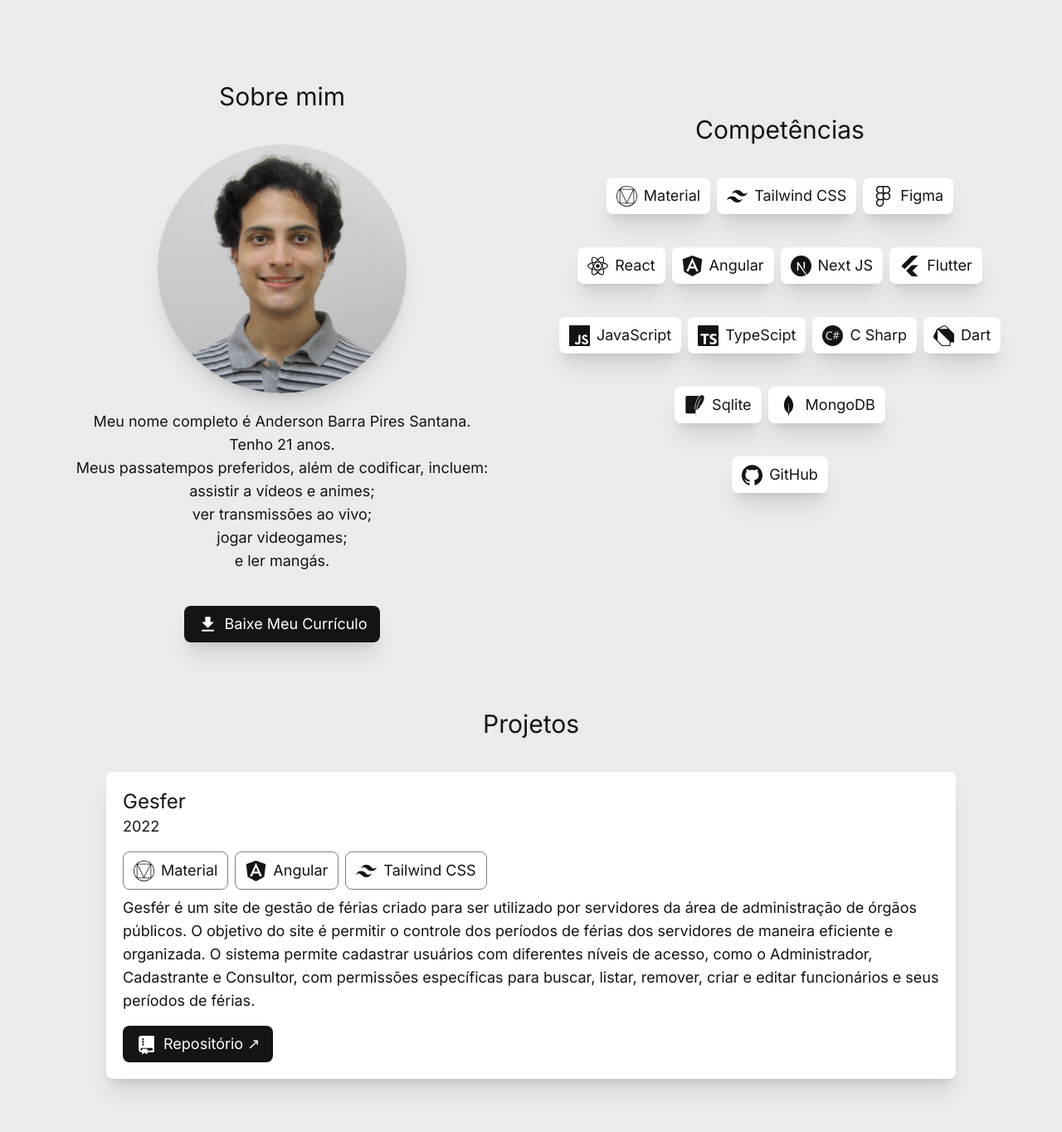
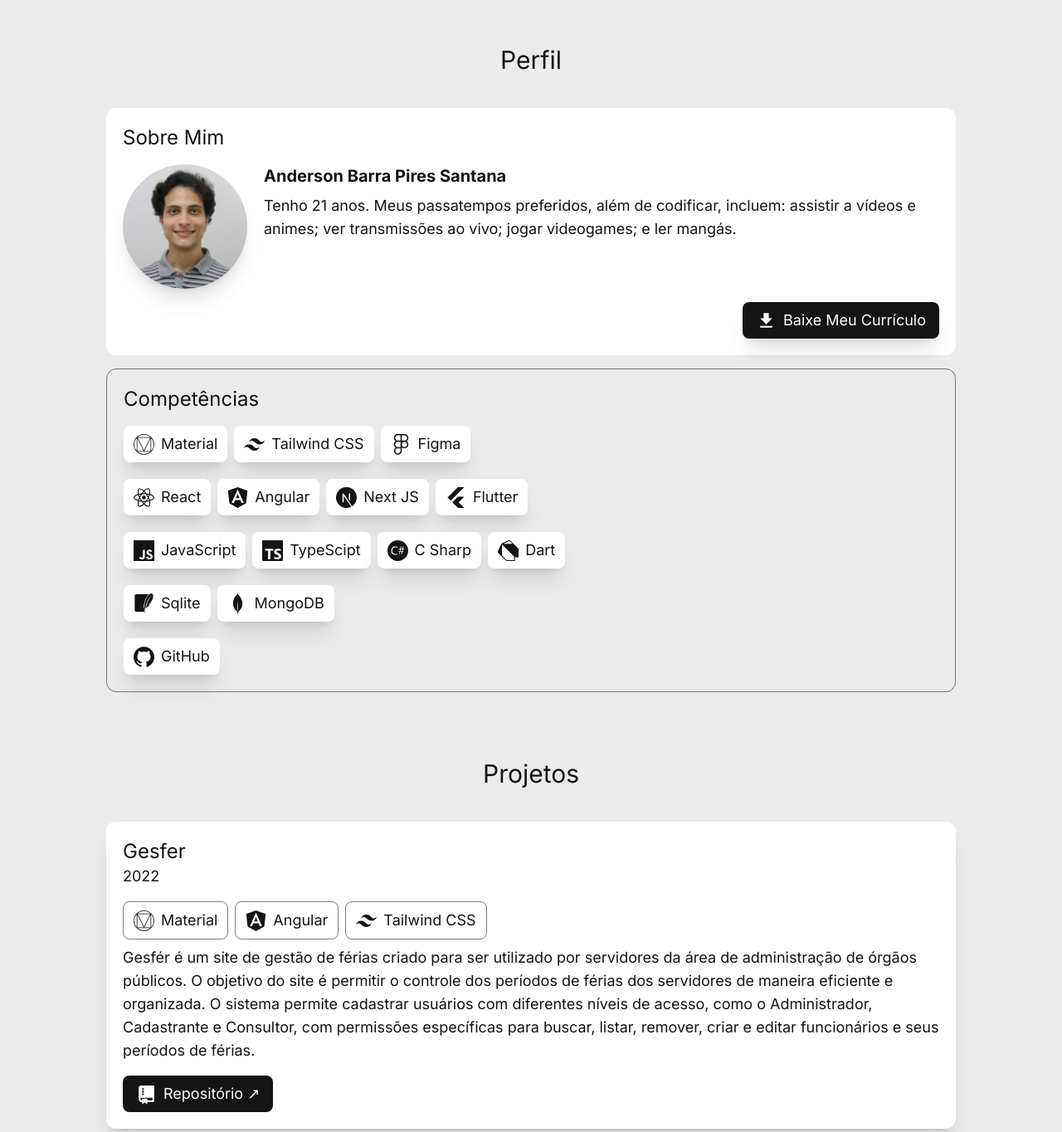
Before and after one commit to anderson-barra/portfolio, a Next.js app: page / in a window 1280 px wide. Shown: the part 786-2150 px from the top of the page at 83% size. Built offline with nearby package versions, Linux system fonts and the light colour scheme.

Commit message:
Major Update: profile section Minor Update: projects section

```diff
--- a/app/components/button.tsx
+++ b/app/components/button.tsx
@@ -12,7 +12,7 @@ export default function Button({variant, Icon, label}: {variant: string | undefi
 
                     <Icon size={25} color={theme.icon.contrast}/>
 
-                    <span className={`${theme.text.contrast} text-lg text-center`}>{label}</span>
+                    <span className={`${theme.text.contrast} text-base sm:text-lg text-center`}>{label}</span>
 
                 </button>
             );
@@ -22,7 +22,7 @@ export default function Button({variant, Icon, label}: {variant: string | undefi
 
                     <Icon size={25} color={theme.icon.contrast}/>
 
-                    <span className={`${theme.text.contrast} text-lg text-center`}>{label}</span>
+                    <span className={`${theme.text.contrast} text-base sm:text-lg text-center`}>{label}</span>
 
                 </button>
             );
@@ -32,7 +32,7 @@ export default function Button({variant, Icon, label}: {variant: string | undefi
 
                     <Icon size={25} color={theme.icon.contrast}/>
 
-                    <span className={`${theme.text.contrast} text-lg text-center`}>{label}</span>
+                    <span className={`${theme.text.contrast} text-base sm:text-lg text-center`}>{label}</span>
 
                 </button>
             );
--- a/app/components/card.tsx
+++ b/app/components/card.tsx
@@ -20,7 +20,7 @@ export function CardActions({children, xPos}: {children: React.ReactNode, xPos:
     );
 }
 
-export default function Card({children}: {children: React.ReactNode}) {
+export default function Card({children, variant}: {children: React.ReactNode, variant: "raised" | "outlined" | "flat"}) {
     const theme = useContext(ThemeContext);
 
     let title;
@@ -54,14 +54,16 @@ export default function Card({children}: {children: React.ReactNode}) {
         }
     });
 
+    switch (variant) {
+        case "raised":
             return(
-        <div className={`p-5 ${theme.bg.figure} shadow-xl rounded-lg flex flex-col gap-4`}>
+                <div className={`p-5 ${theme.bg.figure} shadow-xl rounded-xl flex flex-col gap-4`}>
 
                     {
                         !!title && !subTitle &&
                         <div className='flex flex-col'>
 
-                    <span className={`${theme.text.main} text-2xl text-start`}>{!!title && title}</span>
+                            <span className={`${theme.text.main} text-xl sm:text-2xl text-start`}>{!!title && title}</span>
 
                         </div>
 
@@ -71,9 +73,9 @@ export default function Card({children}: {children: React.ReactNode}) {
                         !!title && !!subTitle &&
                         <div className='flex flex-col'>
 
-                    <span className={`${theme.text.main} text-2xl text-start`}>{!!title && title}</span>
+                            <span className={`${theme.text.main} text-xl sm:text-2xl text-start`}>{!!title && title}</span>
 
-                    <span className={`${theme.text.main} text-lg text-start`}>{!!subTitle && subTitle}</span>
+                            <span className={`${theme.text.main} text-base sm:text-lg text-start`}>{!!subTitle && subTitle}</span>
 
                         </div>
 
@@ -82,7 +84,7 @@ export default function Card({children}: {children: React.ReactNode}) {
                     {content}
 
                     {
-                !!actionsLeft && !actionsRight &&
+                        !!actionsLeft.length && !actionsRight.length &&
                         <div className='flex flex-col sm:flex-row justify-start'>
 
                             {Children.map(actionsLeft, child =>
@@ -95,7 +97,7 @@ export default function Card({children}: {children: React.ReactNode}) {
                     }
 
                     {
-                !!actionsRight && !actionsLeft &&
+                        !!actionsRight.length && !actionsLeft.length &&
                         <div className='flex flex-col sm:flex-row justify-end'>
 
                             {Children.map(actionsRight, child =>
@@ -108,7 +110,232 @@ export default function Card({children}: {children: React.ReactNode}) {
                     }
 
                     {
-                !!actionsLeft && !!actionsRight &&
+                        !!actionsLeft.length && !!actionsRight.length &&
+                        <div className='flex flex-col sm:flex-row justify-between gap-2'>
+
+                            {Children.map(actionsLeft, child =>
+                                <div className="flex flex-col sm:flex-row">
+                                    {child}
+                                </div>
+                            )}
+
+                            {Children.map(actionsRight, child =>
+                                <div className="flex flex-col sm:flex-row">
+                                    {child}
+                                </div>
+                            )}
+
+                        </div>
+                    }
+
+                </div>
+            );
+        case "outlined":
+            return(
+                <div className={`p-5 border-[1px] ${theme.border} rounded-xl flex flex-col gap-4`}>
+
+                    {
+                        !!title && !subTitle &&
+                        <div className='flex flex-col'>
+
+                            <span className={`${theme.text.main} text-xl sm:text-2xl text-start`}>{!!title && title}</span>
+
+                        </div>
+
+                    }
+
+                    {
+                        !!title && !!subTitle &&
+                        <div className='flex flex-col'>
+
+                            <span className={`${theme.text.main} text-xl sm:text-2xl text-start`}>{!!title && title}</span>
+
+                            <span className={`${theme.text.main} text-base sm:text-lg text-start`}>{!!subTitle && subTitle}</span>
+
+                        </div>
+
+                    }
+
+                    {content}
+
+                    {
+                        !!actionsLeft.length && !actionsRight.length &&
+                        <div className='flex flex-col sm:flex-row justify-start'>
+
+                            {Children.map(actionsLeft, child =>
+                                <div className="Row">
+                                    {child}
+                                </div>
+                            )}
+
+                        </div>
+                    }
+
+                    {
+                        !!actionsRight.length && !actionsLeft.length &&
+                        <div className='flex flex-col sm:flex-row justify-end'>
+
+                            {Children.map(actionsRight, child =>
+                                <div className="Row">
+                                    {child}
+                                </div>
+                            )}
+
+                        </div>
+                    }
+
+                    {
+                        !!actionsLeft.length && !!actionsRight.length &&
+                        <div className='flex flex-col sm:flex-row justify-between gap-2'>
+
+                            {Children.map(actionsLeft, child =>
+                                <div className="flex flex-col sm:flex-row">
+                                    {child}
+                                </div>
+                            )}
+
+                            {Children.map(actionsRight, child =>
+                                <div className="flex flex-col sm:flex-row">
+                                    {child}
+                                </div>
+                            )}
+
+                        </div>
+                    }
+
+                </div>
+            );
+        case "flat":
+            return(
+                <div className={`p-5 ${theme.bg.figure} rounded-xl flex flex-col gap-4`}>
+
+                    {
+                        !!title && !subTitle &&
+                        <div className='flex flex-col'>
+
+                            <span className={`${theme.text.main} text-xl sm:text-2xl text-start`}>{!!title && title}</span>
+
+                        </div>
+
+                    }
+
+                    {
+                        !!title && !!subTitle &&
+                        <div className='flex flex-col'>
+
+                            <span className={`${theme.text.main} text-xl sm:text-2xl text-start`}>{!!title && title}</span>
+
+                            <span className={`${theme.text.main} text-base sm:text-lg text-start`}>{!!subTitle && subTitle}</span>
+
+                        </div>
+
+                    }
+
+                    {content}
+
+                    {
+                        !!actionsLeft.length && !actionsRight.length &&
+                        <div className='flex flex-col sm:flex-row justify-start'>
+
+                            {Children.map(actionsLeft, child =>
+                                <div className="Row">
+                                    {child}
+                                </div>
+                            )}
+
+                        </div>
+                    }
+
+                    {
+                        !!actionsRight.length && !actionsLeft.length &&
+                        <div className='flex flex-col sm:flex-row justify-end'>
+
+                            {Children.map(actionsRight, child =>
+                                <div className="Row">
+                                    {child}
+                                </div>
+                            )}
+
+                        </div>
+                    }
+
+                    {
+                        !!actionsLeft.length && !!actionsRight.length &&
+                        <div className='flex flex-col sm:flex-row justify-between gap-2'>
+
+                            {Children.map(actionsLeft, child =>
+                                <div className="flex flex-col sm:flex-row">
+                                    {child}
+                                </div>
+                            )}
+
+                            {Children.map(actionsRight, child =>
+                                <div className="flex flex-col sm:flex-row">
+                                    {child}
+                                </div>
+                            )}
+
+                        </div>
+                    }
+
+                </div>
+            );
+        default:
+            return(
+                <div className={`p-5 ${theme.bg.figure} shadow-xl rounded-xl flex flex-col gap-4`}>
+
+                    {
+                        !!title && !subTitle &&
+                        <div className='flex flex-col'>
+
+                            <span className={`${theme.text.main} text-xl sm:text-2xl text-start`}>{!!title && title}</span>
+
+                        </div>
+
+                    }
+
+                    {
+                        !!title && !!subTitle &&
+                        <div className='flex flex-col'>
+
+                            <span className={`${theme.text.main} text-xl sm:text-2xl text-start`}>{!!title && title}</span>
+
+                            <span className={`${theme.text.main} text-base sm:text-lg text-start`}>{!!subTitle && subTitle}</span>
+
+                        </div>
+
+                    }
+
+                    {content}
+
+                    {
+                        !!actionsLeft.length && !actionsRight.length &&
+                        <div className='flex flex-col sm:flex-row justify-start'>
+
+                            {Children.map(actionsLeft, child =>
+                                <div className="Row">
+                                    {child}
+                                </div>
+                            )}
+
+                        </div>
+                    }
+
+                    {
+                        !!actionsRight.length && !actionsLeft.length &&
+                        <div className='flex flex-col sm:flex-row justify-end'>
+
+                            {Children.map(actionsRight, child =>
+                                <div className="Row">
+                                    {child}
+                                </div>
+                            )}
+
+                        </div>
+                    }
+
+                    {
+                        !!actionsLeft.length && !!actionsRight.length &&
                         <div className='flex flex-col sm:flex-row justify-between gap-2'>
 
                             {Children.map(actionsLeft, child =>
@@ -129,3 +356,4 @@ export default function Card({children}: {children: React.ReactNode}) {
                 </div>
             );
     }
+  }
--- a/app/components/chip.tsx
+++ b/app/components/chip.tsx
@@ -12,7 +12,7 @@ export default function Chip({variant, Icon, label}: {variant: string | undefine
 
                     <Icon size={25} color={theme.icon.main}/>
 
-                    <span className={`${theme.text.main} text-lg text-center`}>{label}</span>
+                    <span className={`${theme.text.main} text-base sm:text-lg text-center`}>{label}</span>
 
                 </div>
             );
@@ -22,7 +22,7 @@ export default function Chip({variant, Icon, label}: {variant: string | undefine
 
                     <Icon size={25} color={theme.icon.main}/>
 
-                    <span className={`${theme.text.main} text-lg text-center`}>{label}</span>
+                    <span className={`${theme.text.main} text-base sm:text-lg text-center`}>{label}</span>
 
                 </div>
             );
@@ -32,7 +32,7 @@ export default function Chip({variant, Icon, label}: {variant: string | undefine
 
                     <Icon size={25} color={theme.icon.main}/>
 
-                    <span className={`${theme.text.main} text-lg text-center`}>{label}</span>
+                    <span className={`${theme.text.main} text-base sm:text-lg text-center`}>{label}</span>
 
                 </div>
             );
--- a/app/page.tsx
+++ b/app/page.tsx
@@ -16,7 +16,7 @@ export default function SimpleSlider() {
 
   return (
     <ThemeContext.Provider value={theme}>
-      <div className={`${theme.bg.ground}`}>
+      <div className={`flex flex-col ${theme.bg.ground}`}>
         <LandingSection themeHandler={switchTheme}></LandingSection>
         <ProfileSection></ProfileSection>
         <ProjectsSection></ProjectsSection>
--- a/app/sections/profile.tsx
+++ b/app/sections/profile.tsx
@@ -29,80 +29,89 @@ import { SiSqlite } from "react-icons/si";
 import { SiMongodb } from "react-icons/si";
 
 import { SiGithub } from "react-icons/si";
+import Card, { CardActions, CardTitle } from '../components/card';
 
 export default function ProfileSection() {
     const theme = useContext(ThemeContext);
 
     return (
-      <div id='perfil' className="p-5 sm:p-10 min-h-screen flex flex-col gap-10 lg:flex-row lg:gap-0">
+        <div id='perfil' className="p-5 sm:p-10 flex flex-col items-center gap-5 sm:gap-10">
 
-        <div className="basis-1/2 flex flex-col items-center gap-10">
+            <span className={`${theme.text.main} text-2xl sm:text-3xl text-center`}>Perfil</span>
 
-            <div className='basis-1/6 flex items-end'>
+            <div className="max-w-5xl mx-auto flex flex-col gap-2 sm:gap-4">
 
-                <span className={`${theme.text.main} text-2xl sm:text-3xl text-center`}>Sobre mim</span>
+                <Card variant='flat'>
 
-            </div>
+                    <CardTitle>Sobre Mim</CardTitle>
 
-            <div className='flex flex-col items-center gap-5'>
+                    <div className='flex flex-col sm:flex-row items-start gap-5'>
 
-                <Image src={profilePhoto} alt={''} height={300} width={300} className='rounded-full shadow-xl'/>
+                        <Image src={profilePhoto} alt={''} height={150} width={150} className='rounded-full shadow-xl'/>
 
-                <p className={`${theme.text.main} text-lg text-center`}>
-                    Meu nome completo é Anderson Barra Pires Santana.<br></br>
-                    Tenho 21 anos.<br></br>
-                    Meus passatempos preferidos, além de codificar, incluem:<br></br>
-                    assistir a vídeos e animes;<br></br>
-                    ver transmissões ao vivo;<br></br>
-                    jogar videogames;<br></br>
-                    e ler mangás.<br></br>
+                        <div className='flex flex-col gap-2'>
+
+                            <p className={`${theme.text.main} text-lg sm:text-xl text-left font-bold`}>
+                                Anderson Barra Pires Santana
+                            </p>
+
+                            <p className={`${theme.text.main} text-base sm:text-lg text-left`}>
+                                Tenho 21 anos.
+                                Meus passatempos preferidos, além de codificar, incluem:
+                                assistir a vídeos e animes;
+                                ver transmissões ao vivo;
+                                jogar videogames;
+                                e ler mangás.
                             </p>
 
                         </div>
 
-            <Button variant='raised' label='Baixe Meu Currículo' Icon={MdDownload}/>
-
                     </div>
 
-        <div className="basis-1/2 flex flex-col items-center gap-10">
+                    <CardActions xPos='right'>
+                        <Button variant='raised' label='Baixe Meu Currículo' Icon={MdDownload}/>
+                    </CardActions>
 
-            <div className='basis-1/6 flex items-end'>
+                </Card>
 
-                <span className={`${theme.text.main} text-2xl sm:text-3xl text-center`}>Competências</span>
+                <Card variant='outlined'>
 
-            </div>
+                    <CardTitle>Competências</CardTitle>
 
-            <div className='flex flex-col gap-10'>
+                    <div className='flex flex-col gap-5'>
 
-                <div className='flex flex-row flex-wrap justify-center gap-2'>
+                        <div className='flex flex-row flex-wrap justify-start gap-2'>
                             <Chip variant='raised' label='Material' Icon={SiMaterialdesign}/>
                             <Chip variant='raised' label='Tailwind CSS' Icon={SiTailwindcss}/>
                             <Chip variant='raised' label='Figma' Icon={SiFigma}/>
                         </div>
 
-                <div className='flex flex-row flex-wrap justify-center gap-2'>
+                        <div className='flex flex-row flex-wrap justify-start gap-2'>
                             <Chip variant='raised' label='React' Icon={SiReact}/>
                             <Chip variant='raised' label='Angular' Icon={SiAngular}/>
                             <Chip variant='raised' label='Next JS' Icon={SiNextdotjs}/>
                             <Chip variant='raised' label='Flutter' Icon={SiFlutter}/>
                         </div>
 
-                <div className='flex flex-row flex-wrap justify-center gap-2'>
+                        <div className='flex flex-row flex-wrap justify-start gap-2'>
                             <Chip variant='raised' label='JavaScript' Icon={SiJavascript}/>
                             <Chip variant='raised' label='TypeScipt' Icon={SiTypescript}/>
                             <Chip variant='raised' label='C Sharp' Icon={SiCsharp}/>
                             <Chip variant='raised' label='Dart' Icon={SiDart}/>
                         </div>
 
-                <div className='flex flex-row flex-wrap justify-center gap-2'>
+                        <div className='flex flex-row flex-wrap justify-start gap-2'>
                             <Chip variant='raised' label='Sqlite' Icon={SiSqlite}/>
                             <Chip variant='raised' label='MongoDB' Icon={SiMongodb}/>
                         </div>
 
-                <div className='flex flex-row justify-center gap-2'>
+                        <div className='flex flex-row justify-start gap-2'>
                             <Chip variant='raised' label='GitHub' Icon={SiGithub}/>
                         </div>
+
                     </div>
+
+                </Card>
 
             </div>
 
--- a/app/sections/projects.tsx
+++ b/app/sections/projects.tsx
@@ -15,7 +15,7 @@ export default function ProjectsSection() {
     const theme = useContext(ThemeContext);
 
     return (
-        <div id='projetos' className="p-0 sm:p-10 min-h-screen flex flex-col items-center gap-10">
+        <div id='projetos' className="p-5 sm:p-10 min-h-screen flex flex-col items-center gap-5 sm:gap-10">
 
             <span className={`${theme.text.main} text-2xl sm:text-3xl text-center`}>Projetos</span>
 
@@ -39,7 +39,7 @@ export default function ProjectsSection() {
 
                         </div>
 
-                        <p className={`${theme.text.main} text-lg`}>
+                        <p className={`${theme.text.main} text-base sm:text-lg`}>
                             Gesfér é um site de gestão de férias criado para ser utilizado por servidores da área de administração de órgãos públicos. O objetivo do site é permitir o controle dos períodos de férias dos
                             servidores de maneira eficiente e organizada. O sistema permite cadastrar usuários com diferentes níveis de acesso, como o Administrador, Cadastrante e Consultor, com permissões específicas para
                             buscar, listar, remover, criar e editar funcionários e seus períodos de férias.
```
Lines whose indentation alone changed are shown as unchanged.
